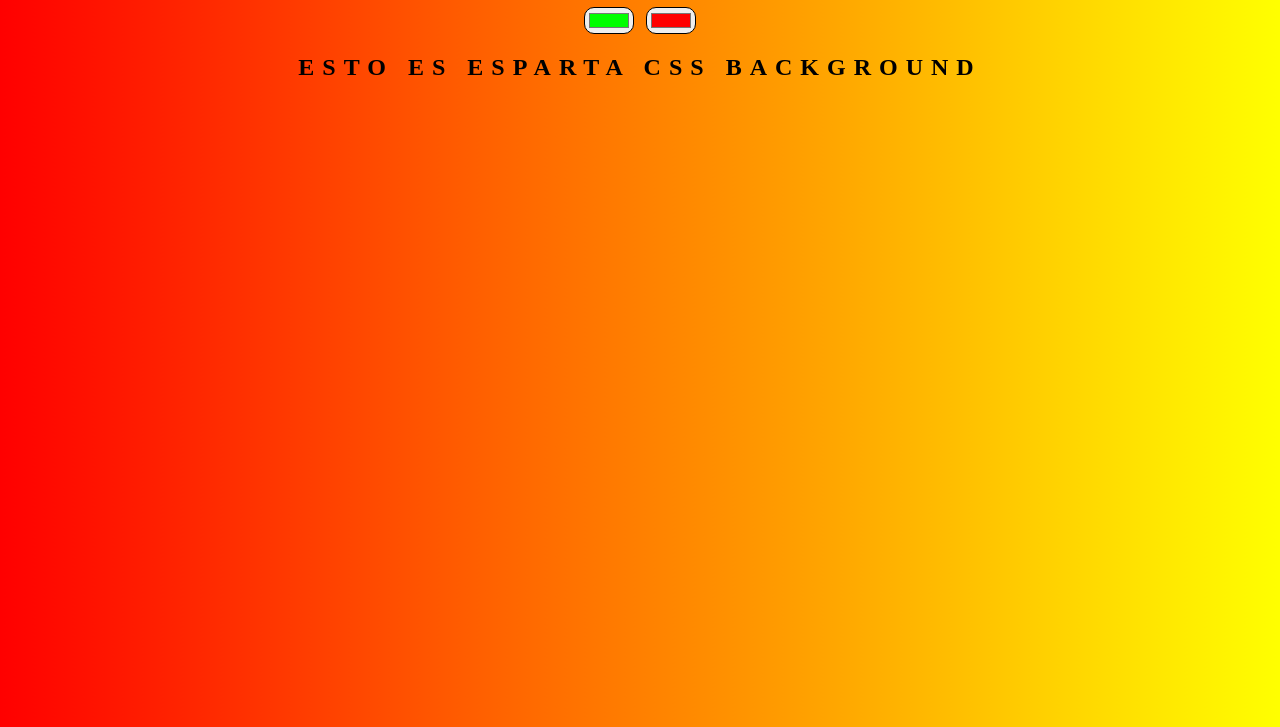
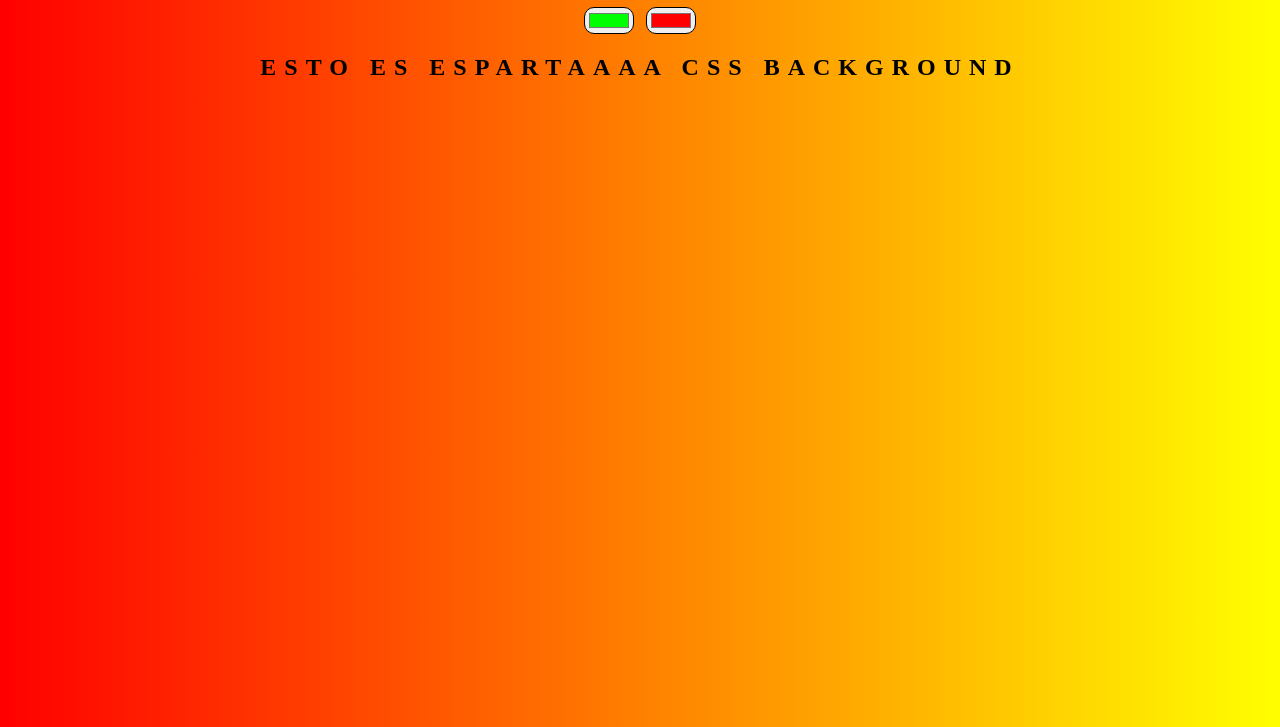
Before and after one commit to fede1817/background, a plain HTML site: page index.html in a window 1280 px wide. Shown: the part 73-800 px from the top of the page. Drawn offline with Linux system fonts and the light colour scheme.

Commit message:
esto es eparta

```diff
--- a/index.html
+++ b/index.html
@@ -10,7 +10,7 @@
   <h1>tu hermana generator</h1>
   <input type="color" name = "color1" value="#00ff00">
   <input class="fede" type="color" name = "color2" value="#ff0000">
-  <h2>esto es esparta CSS Background</h2>
+  <h2>esto es espartaaaa CSS Background</h2>
   <h3></h3>
   <script src="calculo.js"></script>
 
```
